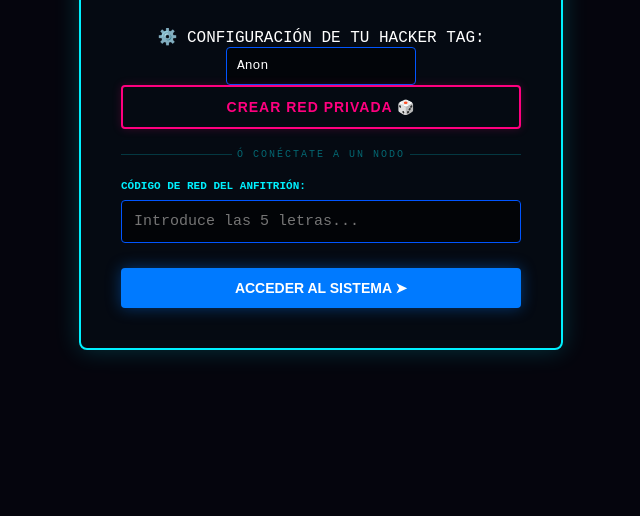
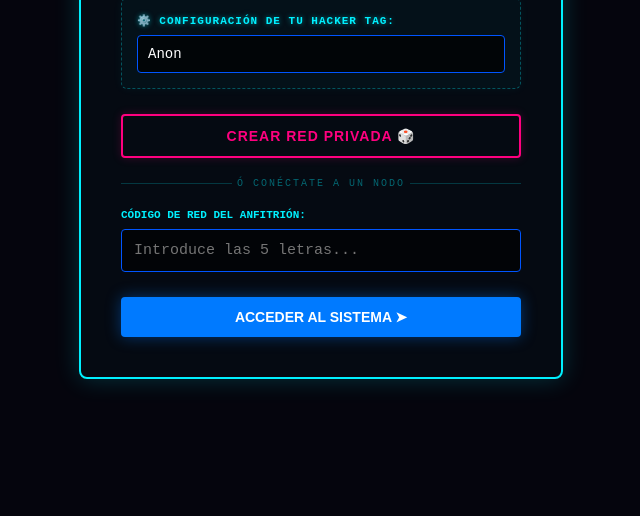
Before and after one commit to VanneVannu/neon-hack-maze, a website: page index.html in a window 1280 px wide. Shown: the part 284-800 px from the top of the page, without its empty margins (319-959 px from the left). Drawn offline with nearby package versions, Linux system fonts and the light colour scheme; no server answers.

Commit message:
Update style.css
Nuevo diseño para ingresar alias de jugadores

```diff
--- a/style.css
+++ b/style.css
@@ -569,3 +569,46 @@ body {
   box-shadow: 0 0 15px rgba(57, 255, 20, 0.4) !important; transition: all 0.2s !important;
 }
 #btn-iniciar-partida-lobby:hover { transform: scale(1.02); box-shadow: 0 0 20px rgba(57, 255, 20, 0.6); }
+
+/* --- ESTILO PARA LA TARJETA DE IDENTIFICACIÓN INDEPENDIENTE --- */
+.tarjeta-identificacion-global {
+  background-color: rgba(0, 240, 255, 0.03) !important;
+  border: 1px dashed rgba(0, 240, 255, 0.3) !important;
+  border-radius: 6px !important;
+  padding: 15px !important;
+  margin-bottom: 25px !important;
+  text-align: left !important;
+  box-shadow: 0 0 10px rgba(0, 240, 255, 0.05) !important;
+}
+
+.tarjeta-identificacion-global label {
+  color: #00f0ff !important;
+  text-shadow: 0 0 5px rgba(0, 240, 255, 0.5) !important;
+  font-size: 11px !important;
+  font-weight: bold !important;
+  display: block !important;
+  margin-bottom: 8px !important;
+  letter-spacing: 1px !important;
+}
+
+#entrada-apodo {
+  width: 100% !important;
+  background-color: rgba(0, 0, 0, 0.7) !important;
+  border: 1px solid #0055ff !important;
+  border-radius: 4px !important;
+  color: #fff !important;
+  padding: 10px !important;
+  font-size: 14px !important;
+  outline: none !important;
+  font-family: monospace !important;
+  box-sizing: border-box !important;
+}
+
+#entrada-apodo:focus {
+  border-color: #00f0ff !important;
+  box-shadow: 0 0 8px rgba(0, 240, 255, 0.4) !important;
+}
+
+.bloque-acciones-red {
+  margin-top: 10px !important;
+}
```
